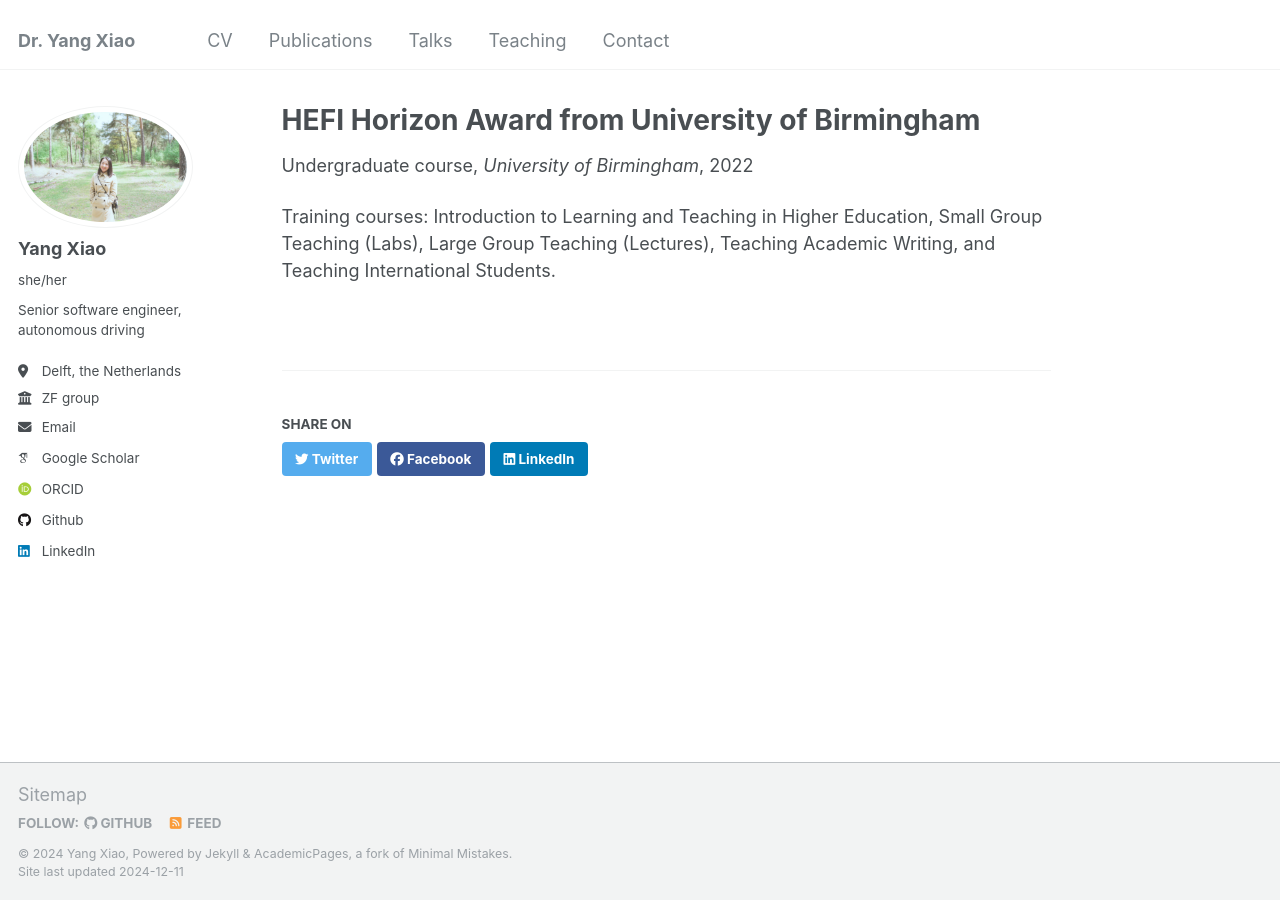
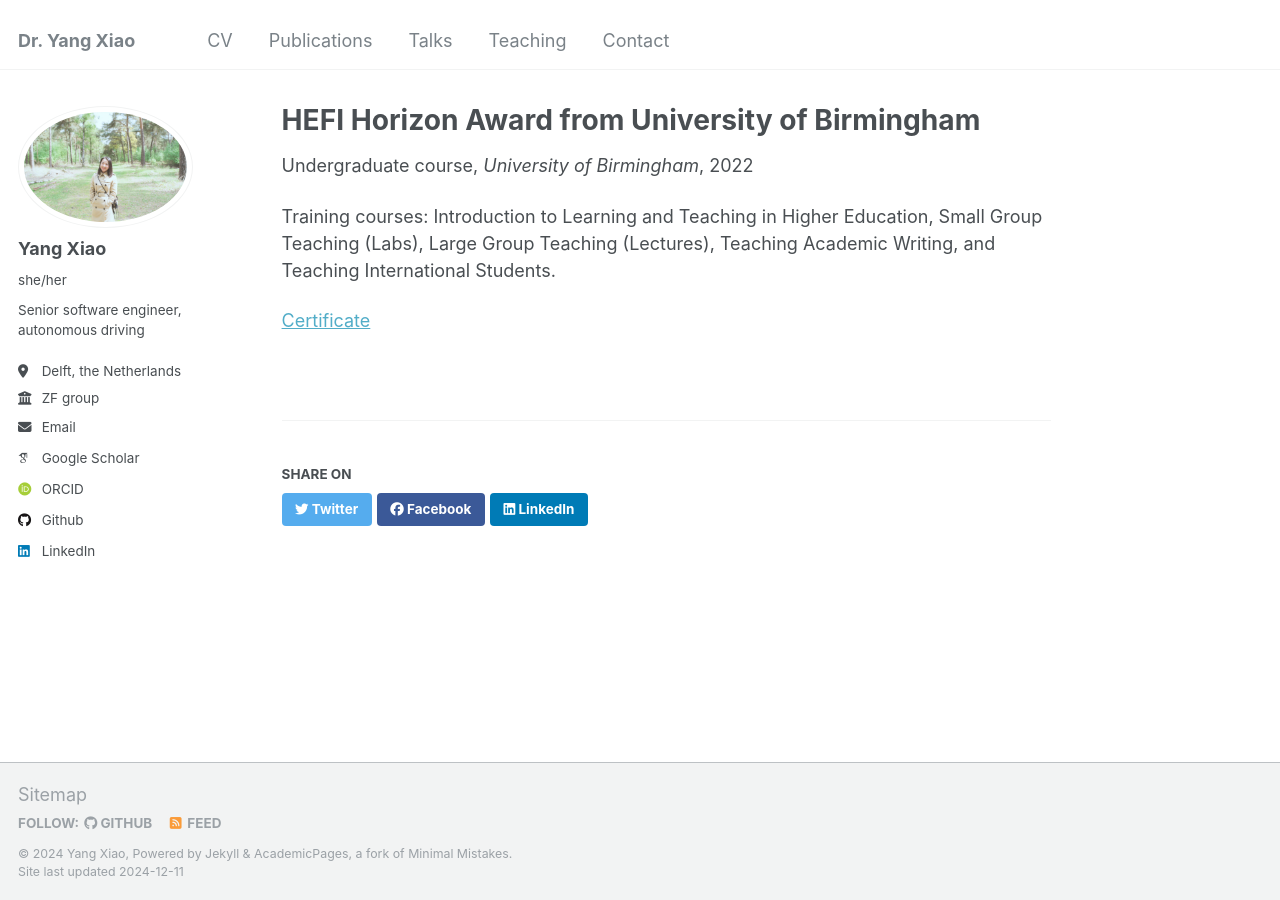
Before and after one commit to YangSophiaXiao/Yang.Sophia.Xiao.github.io, a Jekyll site: the page built from _teaching/2014-spring-teaching-1.md, in a window 1280 px wide. Built offline with Jekyll 4.4.1, drawn with Linux system fonts in a browser that asks for light colours; some web fonts are replaced.

Commit message:
Add certificate

```diff
--- a/_teaching/2014-spring-teaching-1.md
+++ b/_teaching/2014-spring-teaching-1.md
@@ -9,3 +9,5 @@ location: "Birmingham, UK"
 ---
 
 Training courses: Introduction to Learning and Teaching in Higher Education, Small Group Teaching (Labs), Large Group Teaching (Lectures), Teaching Academic Writing, and Teaching International Students.
+
+[Certificate](http://yangsophiaxiao.github.io/files/HEFI.png)
```
